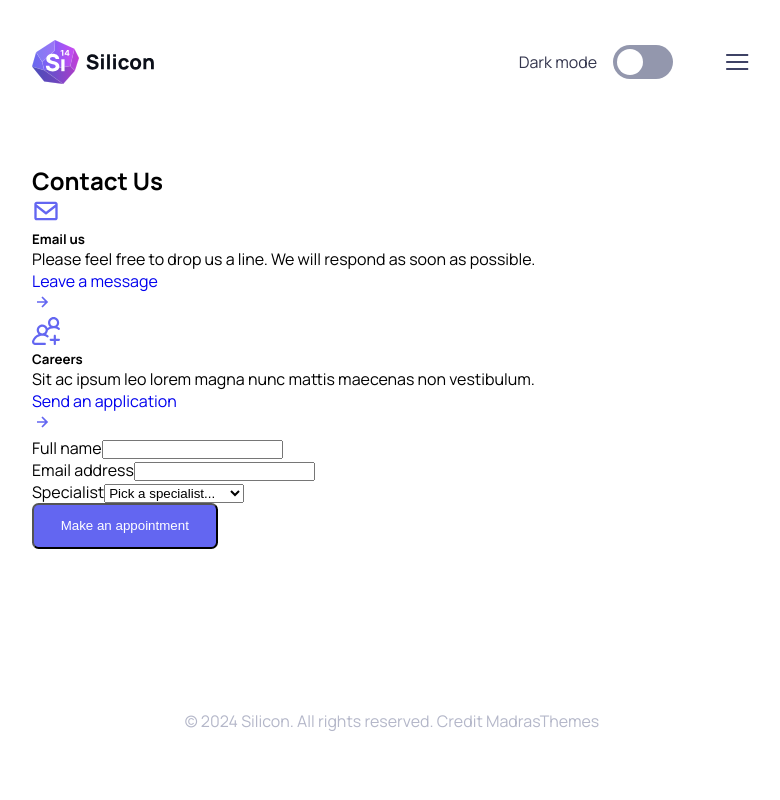
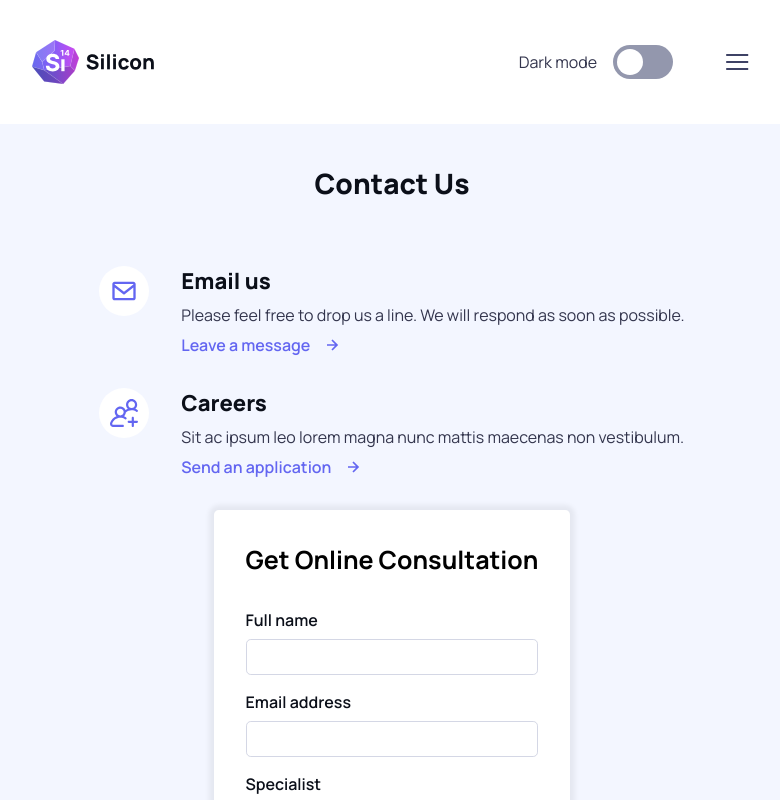
Before and after one commit to Jessica193/Silicon---Javascript-course-assignment, a React (Vite) app: page /contact in a window 1280 px wide. Shown: the top 800 px of the page, without its empty margins (248-1028 px from the left). Built offline with nearby package versions, Linux system fonts and the light colour scheme.

Commit message:
nästan klar med contact-section css

```diff
--- a/src/assets/css/main.css
+++ b/src/assets/css/main.css
@@ -404,13 +404,6 @@ a:hover {
     max-width: 70%;
   }
 }
-
-
-
-
-
-
-
 .feedback-section {
   display: none;
   background-color: var(--clr-gray-100);
@@ -429,7 +422,6 @@ a:hover {
   font-weight: 800;
   width: 80%;
 }
-
 .feedback-card {
   flex: 1;
   background-color: var(--clr-bg-feedback-card);
@@ -466,7 +458,6 @@ a:hover {
 .feedback-card .avatar {
   grid-area: avatar;
 }
-
 .sender {
   display: grid;
   grid-template-columns: auto 1fr;
@@ -1100,4 +1091,131 @@ footer p {
   .newsletter-input {
     flex: 1;
   }
-}/*# sourceMappingURL=main.css.map */
+}
+
+/* CONTACT SECTION */
+.contact-section {
+    background: var(--clr-gray-100);
+  }
+.contact-container {
+  display: grid;
+  grid-template-columns: 1fr;
+  place-items: center;
+  gap: 2rem;
+}
+.contact-us {
+  font-size: 28px;
+  font-weight: 800;
+  color: var(--clr-gray-900);
+  margin-bottom: 2rem;
+}
+.contact-alternatives {
+  display: flex;
+  flex-direction: column;
+  gap: 2rem;
+}
+.contact-card {
+  display: flex;
+  gap: 2rem;
+}
+.contact-card-content {
+  display: flex;
+  flex-direction: column;
+  gap: .5rem;
+
+  h5 {
+    font-size: 22px;
+    font-weight: 800;
+    color: var(--clr-gray-900);
+  }
+  p {
+    color: var(--clr-gray-800);
+  }
+  a p {
+    color: var(--clr-primary);
+    font-weight: 600;
+  }
+}
+.contact-card-image {
+  display: grid;
+  place-items: center;
+  min-width: 50px;
+  max-height: 50px;
+  background-color: #fff;
+  border-radius: 50%;
+}
+.contact-link {
+  display: flex;
+  gap: 0.7rem;
+  align-items: center;
+}
+.contact-section-form {
+  background-color: #fff;
+  border-radius: 0.3rem;
+  padding: 2rem;
+  box-shadow: 0 0 5px 5px #0000000f;
+
+  label {
+    display: block;
+    color: var(--clr-gray-900);
+    font-weight: 600;
+    margin-bottom: 0.5rem;
+  }
+  h3 {
+    font-size: 25px;
+    margin-bottom: 2rem;
+  }
+  button {
+    margin-top: 3rem;
+    width: 100%;
+    border: transparent;
+  }
+}
+.contact-input {
+  width: 100%;
+    font-size: 1rem;
+    padding: 0.5rem;
+    border: 1px solid #D4D7E5;
+    border-radius: 0.3rem;
+    margin-bottom: 1rem;
+}
+
+@media (width >= 768px){
+
+}
+
+@media (width >= 1400px) {
+  .contact-us {
+    font-size: 40px;
+    margin-bottom: 2rem;
+    text-align: left;
+    grid-area: contact-us;
+  }
+
+  .contact-container{
+    display: grid;
+    grid-template-columns: 1fr 1fr;
+    grid-template-rows: 1fr 4fr;
+    grid-template-areas:    "contact-us        contact-section-form "
+                        "contact-alternatives  contact-section-form";
+  }
+
+  .contact-card-content {
+    h5 {
+      font-size: 24px;
+    }
+  }
+  .contact-section-form {
+    grid-area: contact-section-form;
+    h3 {
+      font-size: 32px;
+    }
+  }
+  .contact-alternatives {
+    grid-area: contact-alternatives;
+    max-width: 60%;
+    gap: 4rem;
+  }
+}
+
+/*# sourceMappingURL=main.css.map */
--- a/src/views/Contact.jsx
+++ b/src/views/Contact.jsx
@@ -8,62 +8,69 @@ const Contact = () => {
   return (
     <>
     <section className='contact-section'>
-        <div className="container">
+        <div className="container contact-container">
 
-            <h2>Contact Us</h2>
+            <h2 className='contact-us'>Contact Us</h2>
 
             <div className="contact-alternatives">
 
                 <div className="contact-card">
-                    <div className="contact-card--image">
+                    <div className="contact-card-image">
                         <img src="public\images\contact\envelope.svg" alt="" />
                     </div>
                     <div className="contact-card-content">
                         <h5>Email us</h5>
                         <p>Please feel free to drop us a line. We will respond as soon as possible.</p>
-                        <a href='#'>
+                        <a href='#' className="contact-link">
                             <p>Leave a message</p>
-                        <img src={arrowRight} alt="arrow icon"/>
+                            <img src={arrowRight} alt="arrow icon" />
                         </a>
                     </div>
                 </div>
 
                 <div className="contact-card">
-                    <div className="contact-card--image">
+                    <div className="contact-card-image">
                         <img src="public\images\contact\add-group.svg" alt="" />
                     </div>
                     <div className="contact-card-content">
                         <h5>Careers</h5>
                         <p>Sit ac ipsum leo lorem magna nunc mattis maecenas non vestibulum.</p>
-                        <a href='#'>
+                        <a href='#' className="contact-link">
                             <p>Send an application</p>
                             <img src={arrowRight} alt="arrow icon" />
                         </a>
+
+
                     </div>
                 </div>
 
+            </div>
+
             <form className='contact-section-form'>
+                    <h3>Get Online Consultation</h3>
+
                     <div>
                         <label htmlFor="fullName">Full name</label>
-                        <input type="text" name="fullName" id="fullName" />
+                        <input className='contact-input' type="text" name="fullName" id="fullName" />
                     </div>
+
                     <div>
                         <label htmlFor="email">Email address</label>
-                        <input type="email" name="email" id="email" />
+                        <input className='contact-input' type="email" name="email" id="email" />
                     </div>
+
                     <div>
                         <label htmlFor="specialist">Specialist</label>
-                        <select name="specialist" id="specialist" >
-                            <option value="" disabled selected>Pick a specialist...</option>
+                        <select className='contact-input' name="specialist" id="specialist" >
+                            <option value="" defaultChecked></option>
                             <option value="Physical therapist">Physical therapist</option>
                             <option value="General practitioner">General practitioner</option>
                             <option value="Psychiatrist">Psychiatrist</option>
                         </select>
                     </div>
+
                     <button className='btn-primary'>Make an appointment</button>
             </form>
-
-            </div>
         </div>
     </section>
 
@@ -72,6 +79,17 @@ const Contact = () => {
     <section className='address-section'>
         <div className="container">
 
+            <div>
+                <img src="public\images\contact\map.svg" alt="" />
+            </div>
+
+            <div className="adresses">
+
+                <div className="adress">
+                    <h5>Medical Center 1</h5>
+                </div>
+            </div>
+
         </div>
     </section>
     </>
```
Also changed, not shown: public/images/contact/map.svg (added). Lines whose indentation alone changed are shown as unchanged.
